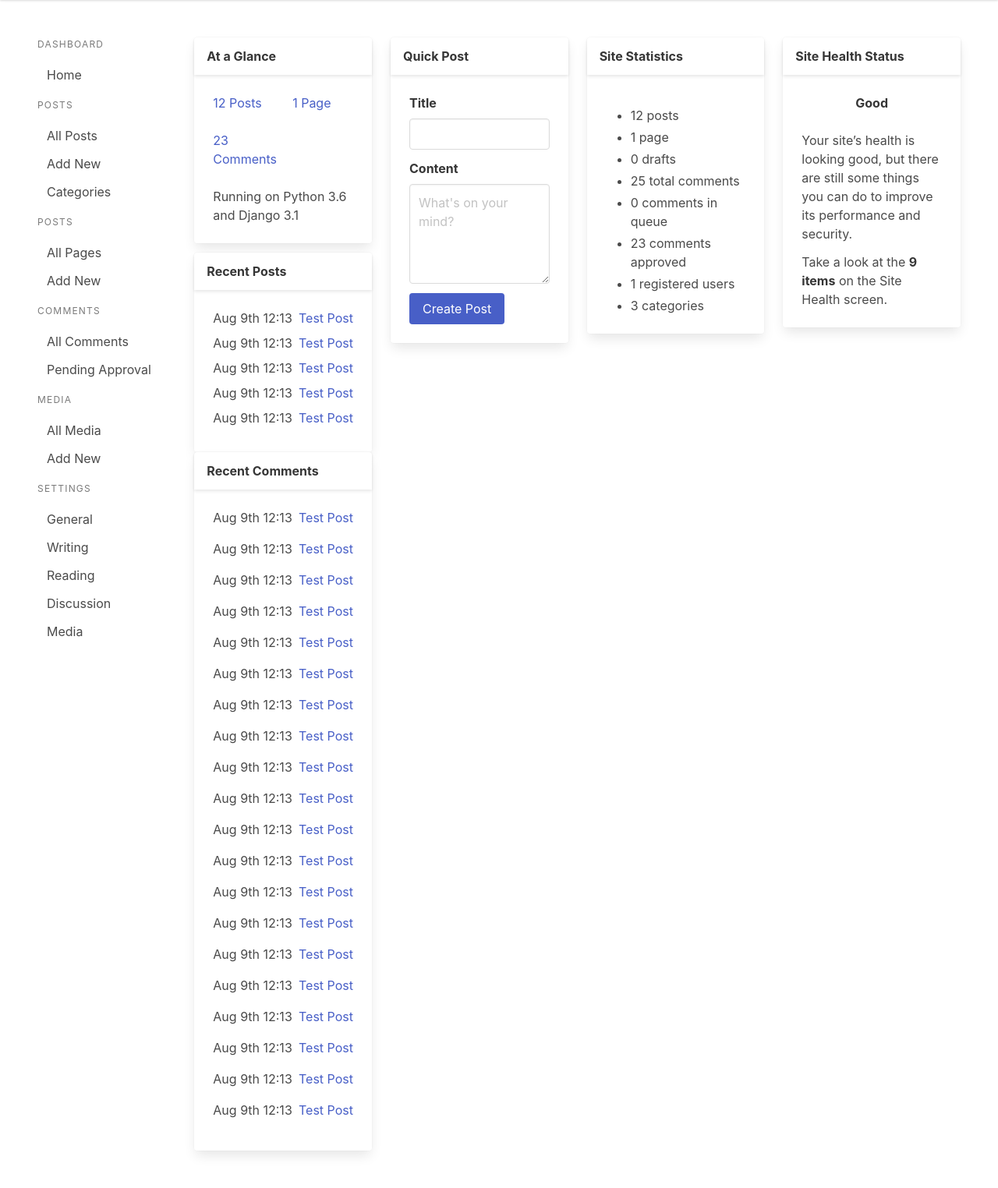
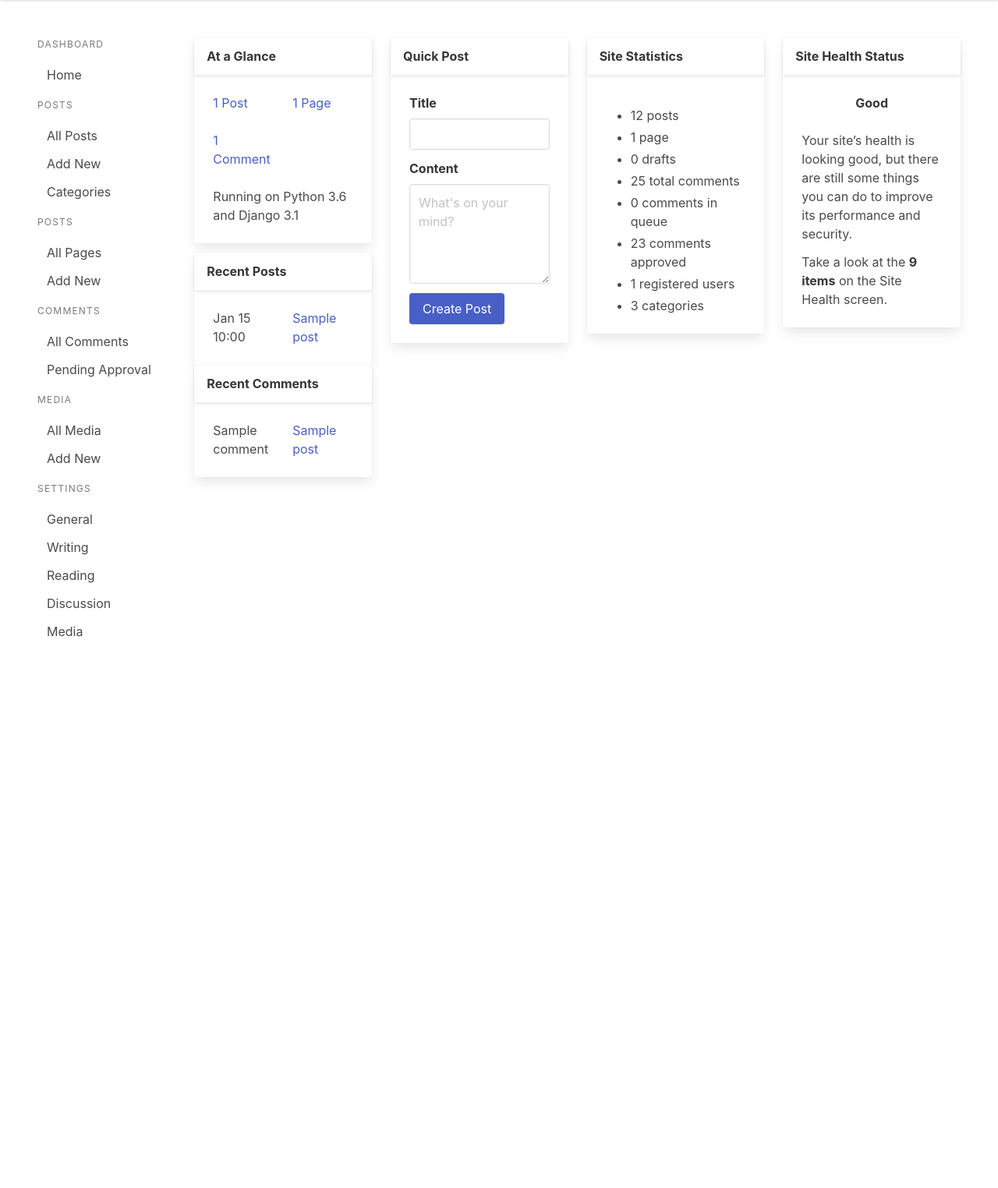
Before and after one commit to aligoren/django_blog_app, a Django app: page /dashboard in a window 1280 px wide. Shown: the part 96-1620 px from the top of the page at 78% size. After the commit the page ends 913 px from the top, so only its background shows below. Run offline with Django 3.2, Linux system fonts and the light colour scheme; a user stored in the database is signed in; tables that the repository leaves empty hold one stand-in row (values such as "Sample post"); some libraries are stand-ins or nearby versions.

Commit message:
At a glance and recent posts and recent comments completed

```diff
--- a/blog/blog_app/controllers/dashboard_view.py
+++ b/blog/blog_app/controllers/dashboard_view.py
@@ -1,6 +1,8 @@
 from django.shortcuts import render, redirect
 from django.contrib.auth.mixins import LoginRequiredMixin
 from django.views.generic import TemplateView
+
+from ..models import Post, Page, Comment
 
 class DashboardView(LoginRequiredMixin, TemplateView):
 
@@ -11,8 +13,18 @@ class DashboardView(LoginRequiredMixin, TemplateView):
 
     def get(self, request):
 
+        posts = Post.objects.filter(active=True)
+        pages = Page.objects.filter(active=True)
+        comments = Comment.objects.filter(active=True)
 
+        details = {
+            'post_count': posts.count(),
+            'page_count': pages.count(),
+            'comment_count': comments.count(),
+            'last_posts': posts.order_by('-id')[:5],
+            'last_comments': comments.order_by('-id')[:10]
+        }
 
-        context = { 'settings': self.settings }
+        context = { 'settings': self.settings, 'details': details }
 
         return render(request, self.template_name, context)
--- a/blog/blog_app/models.py
+++ b/blog/blog_app/models.py
@@ -21,6 +21,7 @@ class Comment(models.Model):
     email = models.EmailField(max_length=100)
     url = models.URLField(max_length=100, blank=True)
     comment = models.TextField()
+    active = models.BooleanField(default=True)
     created_at = models.DateTimeField(auto_now=True)
     updated_at = models.DateTimeField(auto_now=True)
     parent = models.ForeignKey('self', null=True, blank=True, related_name='replies', on_delete=models.CASCADE)
--- a/blog/blog_app/templates/auth/partial/dashboard/_at_a_glance.html
+++ b/blog/blog_app/templates/auth/partial/dashboard/_at_a_glance.html
@@ -5,9 +5,9 @@
         </header>
         <div class="card-content">
             <div class="columns is-multiline">
-                <div class="column is-6"><a href="">12 Posts</a></div>
-                <div class="column is-6"><a href="">1 Page</a></div>
-                <div class="column is-6"><a href="">23 Comments</a></div>
+                <div class="column is-6"><a href="">{{ details.post_count }} Post{{ details.post_count|pluralize }}</a></div>
+                <div class="column is-6"><a href="">{{ details.page_count }} Page{{ details.page_count|pluralize }}</a></div>
+                <div class="column is-6"><a href="">{{ details.comment_count }} Comment{{ details.comment_count|pluralize }}</a></div>
                 <div class="column is-12">
                     <p>Running on Python 3.6 and Django 3.1</p>
                 </div>
@@ -22,11 +22,11 @@
         <div class="card-content">
             <div class="columns is-multiline">
                 <div class="column is-12">
-                    {% for i in "x"|rjust:"5"|make_list %}
-                    <p class="mb-2">
-                        <span>Aug 9th 12:13</span>
-                        <a class="is-pulled-right" href="{% url 'dashboard' %}">Test Post</a>
-                    </p>
+                    {% for post in details.last_posts.all %}
+                    <div class="columns">
+                        <div class="column is-6">{{ post.created_at|date:"M d H:i" }}</div>
+                        <div class="column is-6"><a target="_blank" class="is-pulled-right" href="{% url 'post_details' post.slug %}">{{ post.title }}</a></div>
+                    </div>
                     {% endfor %}
                 </div>
             </div>
@@ -39,10 +39,10 @@
         <div class="card-content">
             <div class="columns is-multiline">
                 <div class="column is-12">
-                    {% for i in "x"|rjust:"20"|make_list %}
-                    <div class="mb-4">
-                        <span>Aug 9th 12:13</span>
-                        <a class="is-pulled-right" href="{% url 'dashboard' %}">Test Post</a>
+                    {% for comment in details.last_comments.all %}
+                    <div class="columns">
+                        <div class="column is-6">{{ comment.name }}</div>
+                        <div class="column is-6"><a target="_blank" class="is-pulled-right" href="{% url 'post_details' comment.post.slug %}">{{ comment.post }}</a></div>
                     </div>
                     {% endfor %}
                 </div>
```
